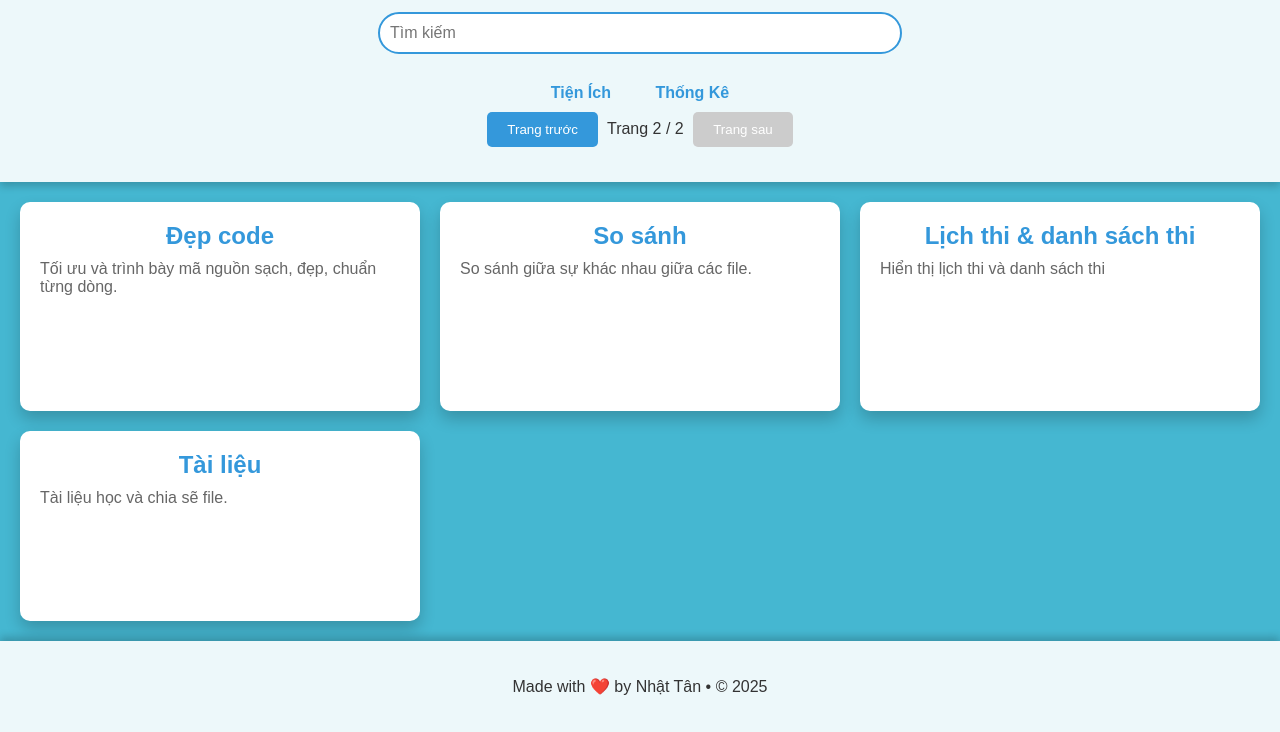
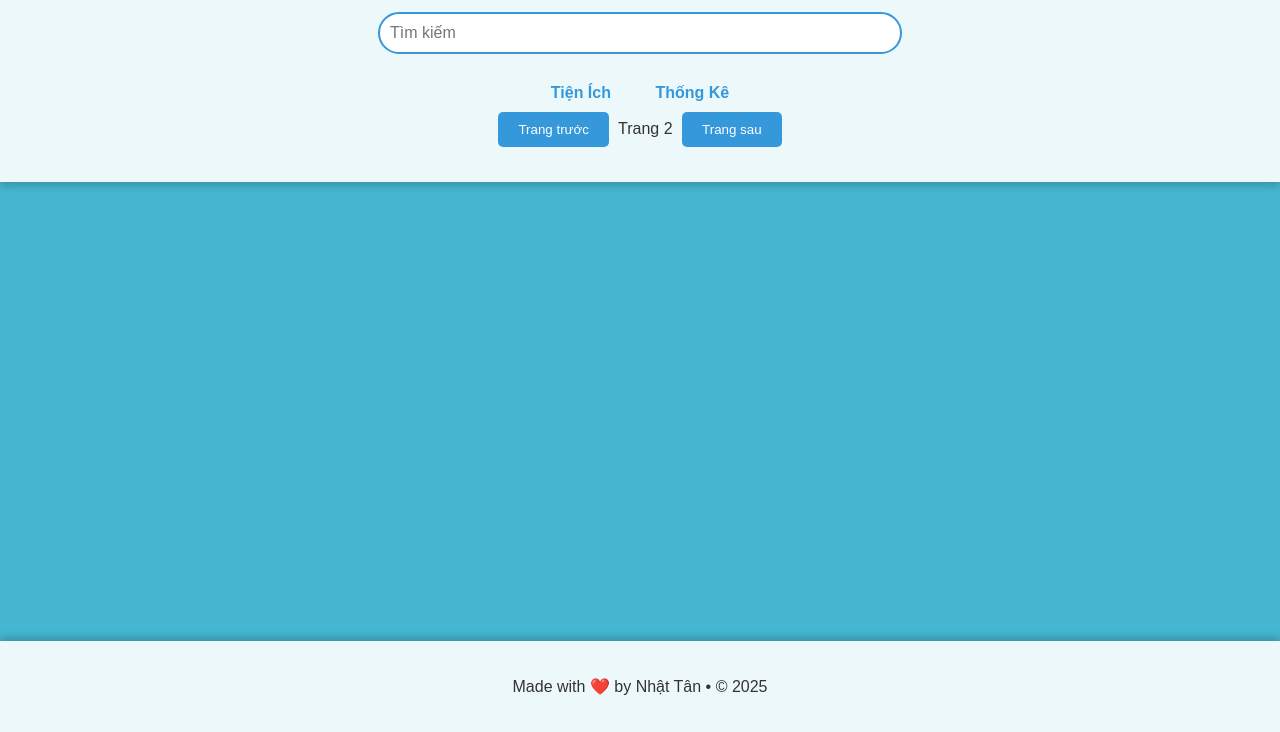
Before and after one commit to nhattan28/vutrumini, a plain HTML site: page index.html in a window 1280 px wide. Both pictures are taken after a click on the button "Trang sau". Shown: the part 68-800 px from the top of the page. Drawn offline with Linux system fonts and the light colour scheme.

Commit message:
Update index.html
3.3

```diff
--- a/index.html
+++ b/index.html
@@ -1,8 +1,8 @@
 <!DOCTYPE html>
 <html lang="vi">
 <head>
-    <meta charset="UTF-8">
-    <meta name="viewport" content="width=device-width, initial-scale=1.0">
+    <meta charset="UTF-8" />
+    <meta name="viewport" content="width=device-width, initial-scale=1.0" />
     <title>Nhật Tân</title>
     <link rel="stylesheet" href="styles.css">
 </head>
@@ -15,15 +15,41 @@
             <a href="thongke.html">Thống Kê</a>
             <div class="pagination">
                 <button id="prevPage" disabled>Trang trước</button>
-                <span id="pageInfo"></span>
+                <span id="pageInfo">Trang 1</span>
                 <button id="nextPage">Trang sau</button>
             </div>
         </nav>
     </header>
-    <main id="cardContainer"></main>
+
+    <main id="cardContainer">
+    </main>
+
     <footer>
         <p>Made with ❤️ by Nhật Tân • © 2025</p>
     </footer>
-    <script src="website.js"></script>
+
+    <script>
+        let currentPage = 1;
+        const pageInfo = document.getElementById("pageInfo");
+        const prevBtn = document.getElementById("prevPage");
+        const nextBtn = document.getElementById("nextPage");
+
+        prevBtn.addEventListener("click", () => {
+            if (currentPage > 1) {
+                currentPage--;
+                updatePage();
+            }
+        });
+
+        nextBtn.addEventListener("click", () => {
+            currentPage++;
+            updatePage();
+        });
+
+        function updatePage() {
+            pageInfo.textContent = "Trang " + currentPage;
+            prevBtn.disabled = currentPage === 1;
+        }
+    </script>
 </body>
 </html>
```
